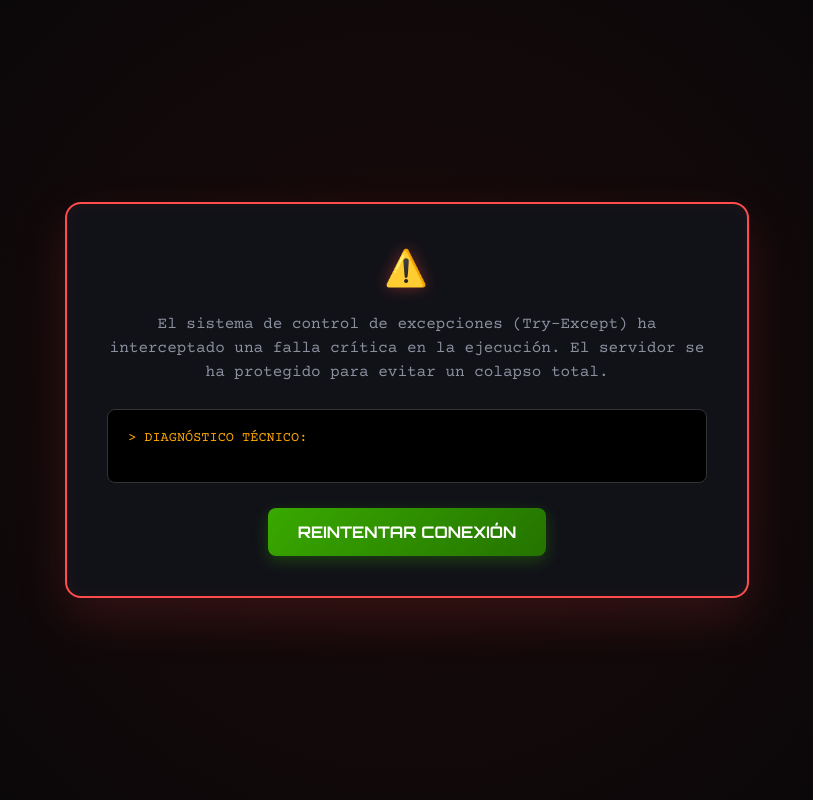
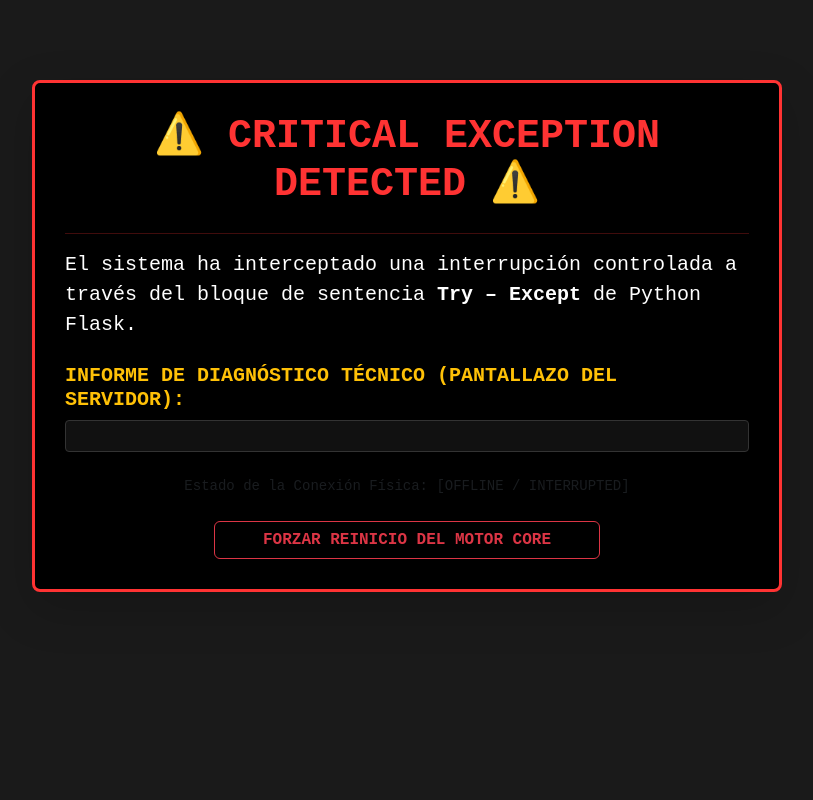
Before and after one commit to Brayanbii/june05, a Flask app: template templates/error.html in a window 1280 px wide. Shown: the whole page, without its empty margins (233-1046 px from the left). Run offline with Flask 3, Linux system fonts and the light colour scheme; the template is opened without the code that fills it, so the values that code supplies are empty.

Commit message:
Update error.html

```diff
--- a/templates/error.html
+++ b/templates/error.html
@@ -3,89 +3,37 @@
 <head>
     <meta charset="UTF-8">
     <meta name="viewport" content="width=device-width, initial-scale=1.0">
-    <title>Interrupción del Sistema - SENA Arcade</title>
-    <link href="https://fonts.googleapis.com/css2?family=Orbitron:wght@700;900&family=Courier+Prime:wght@400;700&display=swap" rel="stylesheet">
+    <title>SENA Engine - Error del Sistema</title>
+    <link href="https://cdn.jsdelivr.net/npm/bootstrap@5.3.0/dist/css/bootstrap.min.css" rel="stylesheet">
     <style>
-        body {
-            background-color: #06070a;
-            color: #fff;
-            font-family: 'Courier Prime', monospace;
-            display: flex;
-            justify-content: center;
-            align-items: center;
-            height: 100vh;
-            margin: 0;
-            background-image: radial-gradient(circle at center, #1a0a0a 0%, #06070a 100%);
-        }
-        .error-panel {
-            background: #111218;
-            border: 2px solid #ff4d4d;
-            border-radius: 16px;
-            padding: 40px;
-            max-width: 600px;
-            width: 90%;
-            text-align: center;
-            box-shadow: 0 20px 50px rgba(255, 77, 77, 0.15), inset 0 0 20px rgba(255, 77, 77, 0.05);
-        }
-        h1 {
-            font-family: 'Orbitron', sans-serif;
-            color: #ff4d4d;
-            font-size: 2.2rem;
-            margin-top: 0;
-            text-transform: uppercase;
-            letter-spacing: 2px;
-            text-shadow: 0 0 15px rgba(255, 77, 77, 0.4);
-        }
-        p {
-            color: #8b8f9e;
-            font-size: 1rem;
-            line-height: 1.5;
-        }
-        .terminal-log {
-            background: #000;
-            color: #00ffaa;
-            padding: 20px;
-            border-radius: 8px;
-            text-align: left;
-            font-size: 0.85rem;
-            overflow-x: auto;
-            margin: 25px 0;
-            border: 1px solid #333;
-            box-shadow: inset 0 0 10px rgba(0,0,0,0.8);
-        }
-        .btn-retry {
-            background: linear-gradient(135deg, #39A900, #247300);
-            color: #fff;
-            text-decoration: none;
-            padding: 14px 30px;
-            border-radius: 8px;
-            font-family: 'Orbitron', sans-serif;
-            font-weight: bold;
-            display: inline-block;
-            text-transform: uppercase;
-            transition: 0.3s;
-            box-shadow: 0 5px 15px rgba(57,169,0,0.3);
-        }
-        .btn-retry:hover {
-            transform: translateY(-2px);
-            box-shadow: 0 8px 20px rgba(57,169,0,0.5);
-            filter: brightness(1.1);
-        }
+        body { background-color: #1a1a1a; color: #ff3333; font-family: 'Courier New', Courier, monospace; }
+        .error-container { max-width: 750px; margin: 80px auto; background-color: #000; border: 3px solid #ff3333; padding: 30px; box-shadow: 0 0 20px rgba(255, 51, 51, 0.4); border-radius: 8px; }
+        .tech-dump { background-color: #111; border: 1px solid #333; color: #00ff00; padding: 15px; border-radius: 4px; overflow-x: auto; font-size: 0.9rem; white-space: pre-wrap; }
     </style>
 </head>
 <body>
 
-    <div class="error-panel">
-        <h1>⚠️ {{ titulo_error }}</h1>
+    <div class="container">
+        <div class="error-container shadow-lg">
+            <div class="text-center mb-4">
+                <h1 class="fw-bold tracking-wide">⚠️ CRITICAL EXCEPTION DETECTED ⚠️</h1>
+                <h4 class="text-white mt-2">{{ titulo_error }}</h4>
+            </div>
 
-        <p>El sistema de control de excepciones (Try-Except) ha interceptado una falla crítica en la ejecución. El servidor se ha protegido para evitar un colapso total.</p>
+            <hr style="border-color: #ff3333;">
 
-        <div class="terminal-log">
-            <span style="color: #ffaa00;">> DIAGNÓSTICO TÉCNICO:</span><br><br>
-            {{ error_mensaje }}
+            <p class="text-white fs-5">
+                El sistema ha interceptado una interrupción controlada a través del bloque de sentencia <strong>Try – Except</strong> de Python Flask.
+            </p>
+
+            <h5 class="text-uppercase fw-bold text-warning mt-4">Informe de Diagnóstico Técnico (Pantallazo del Servidor):</h5>
+            <pre class="tech-dump shadow-inner">{{ error_mensaje }}</pre>
+
+            <div class="mt-4 text-center">
+                <p class="text-muted small">Estado de la Conexión Física: [OFFLINE / INTERRUPTED]</p>
+                <a href="/" class="btn btn-outline-danger px-5 mt-2 fw-bold text-uppercase">Forzar Reinicio del Motor Core</a>
+            </div>
         </div>
-
-        <a href="/" class="btn-retry">Reintentar Conexión</a>
     </div>
 
 </body>
```
